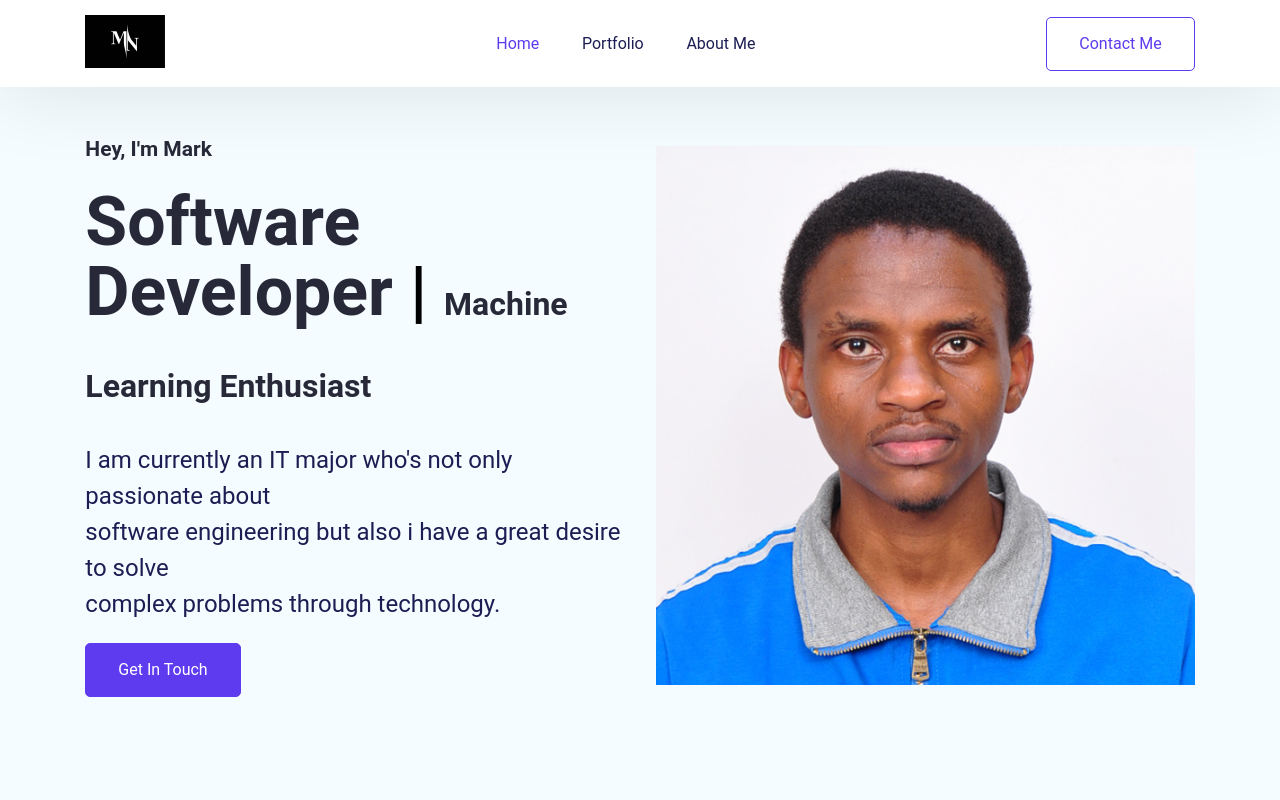
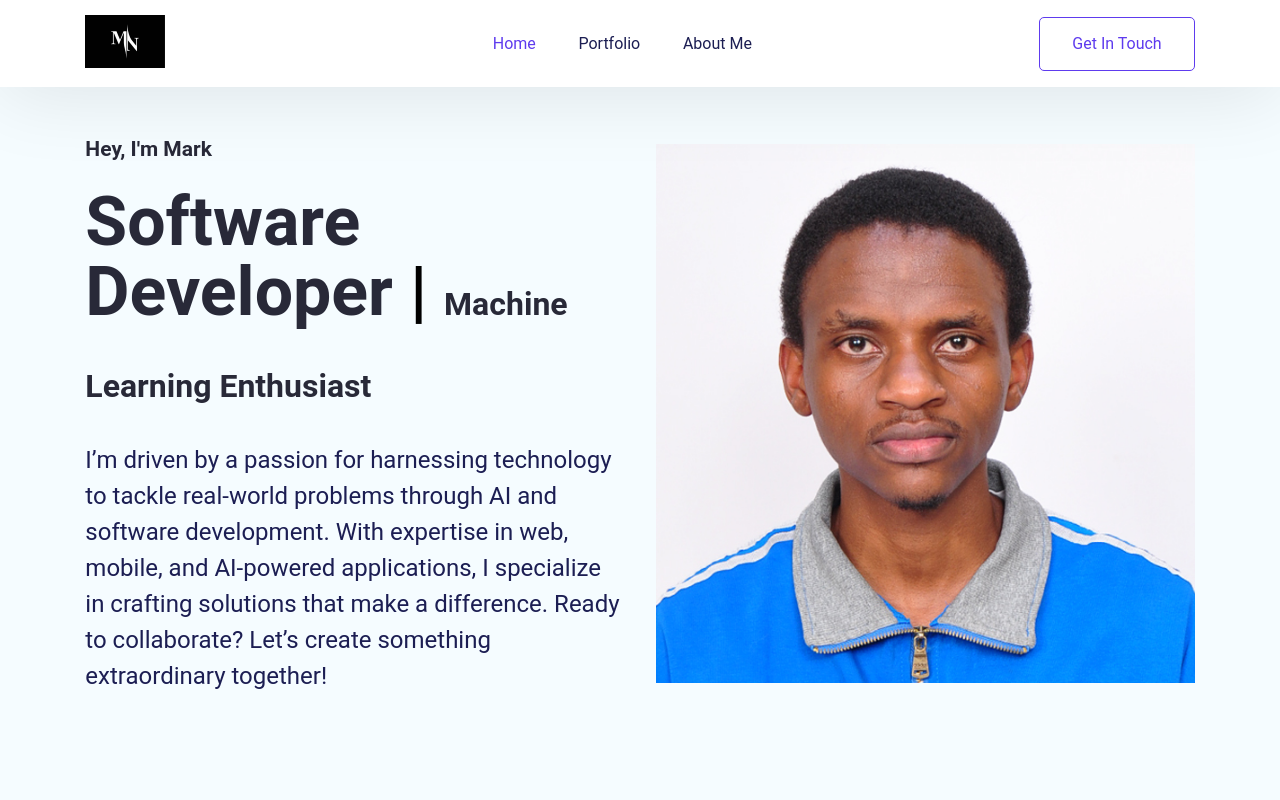
Before and after one commit to kmark-n/personal-portfolio-website, a React (Create React App) app: page / in a window 1280 px wide. Shown: the top 800 px of the page. Built offline with nearby package versions, Linux system fonts and the light colour scheme.

Commit message:
more changes to the profile

```diff
--- a/src/Pages/Home/HeroSection.jsx
+++ b/src/Pages/Home/HeroSection.jsx
@@ -14,12 +14,11 @@ export default function HeroSection() {
             </span>
           </h1>
           <p className="hero--section-description">
-            I am currently an IT major who's not only passionate about <br/>
-            software engineering but also i have a great desire to solve <br/>
-            complex problems through technology.
+            I’m driven by a passion for harnessing technology to tackle real-world problems through AI and software development.
+            With expertise in web, mobile, and AI-powered applications, I specialize in crafting solutions that make a difference.
+            Ready to collaborate? Let’s create something extraordinary together!
           </p>
         </div>
-        <button className="btn btn-primary">Get In Touch</button>
       </div>
       <div className="hero--section--img">
         <img src="./img/my_image.jpg" alt="Hero Section" />
--- a/src/Pages/Home/Navbar.jsx
+++ b/src/Pages/Home/Navbar.jsx
@@ -103,7 +103,7 @@ function Navbar() {
         to="Contact"
         className="btn btn-outline-primary"
       >
-        Contact Me
+        Get In Touch
       </Link>
     </nav>
   );
```
